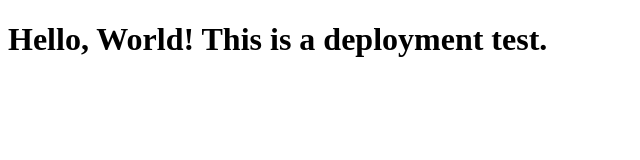
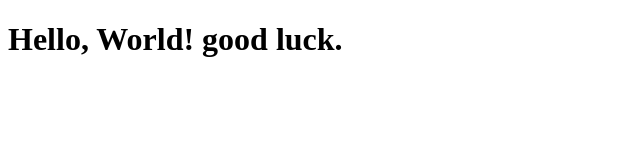
Before and after one commit to Maruthiwork/mytask, a plain HTML site: page index.html in a window 1280 px wide. Shown: the whole page, without its empty margins (0-640 px from the left). Drawn offline with Linux system fonts and the light colour scheme.

Commit message:
Update index.html

```diff
--- a/index.html
+++ b/index.html
@@ -6,6 +6,6 @@
     <title>Hello, World!</title>
 </head>
 <body>
-    <h1>Hello, World! This is a deployment test.</h1>
+    <h1>Hello, World! good luck.</h1>
 </body>
 </html>
```
